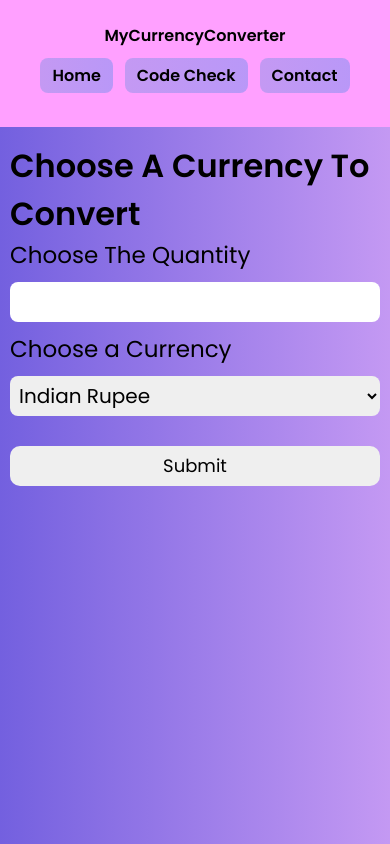
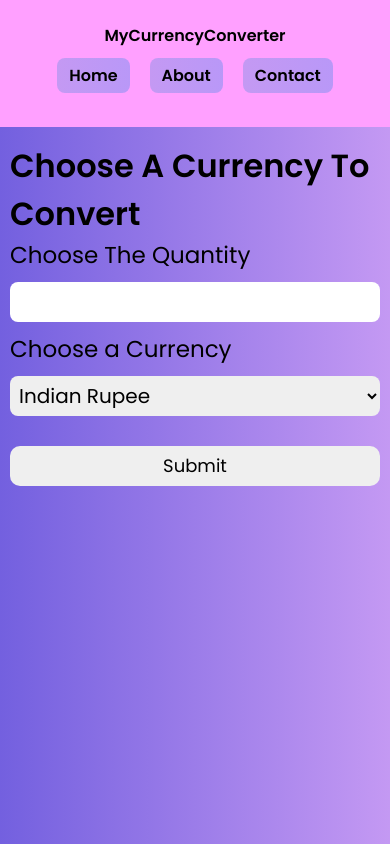
Before and after one commit to abdurrabkhan3263/Currency-Converter, a plain HTML site: page index.html in a window 390 px wide. Shown: the top 844 px of the page. Drawn offline with Linux system fonts and the light colour scheme; a web font is replaced by a local one.

Commit message:
Some Changes

```diff
--- a/index.html
+++ b/index.html
@@ -10,7 +10,7 @@
         <div class="logo">MyCurrencyConverter</div>
         <ul>
             <li><a href="index.html">Home</a></li>
-            <li><a href="http://home">Code Check</a></li>
+            <li><a href="http://home">About</a></li>
             <li><a href="http://home">Contact</a></li>
         </ul>
     </nav>
--- a/style.css
+++ b/style.css
@@ -179,7 +179,7 @@ tbody tr td{
     }
 
     nav ul li {
-        margin: 10px 6px;
+        margin: 10px 10px;
     }
     input[type='submit']{
         max-width: none;
```
